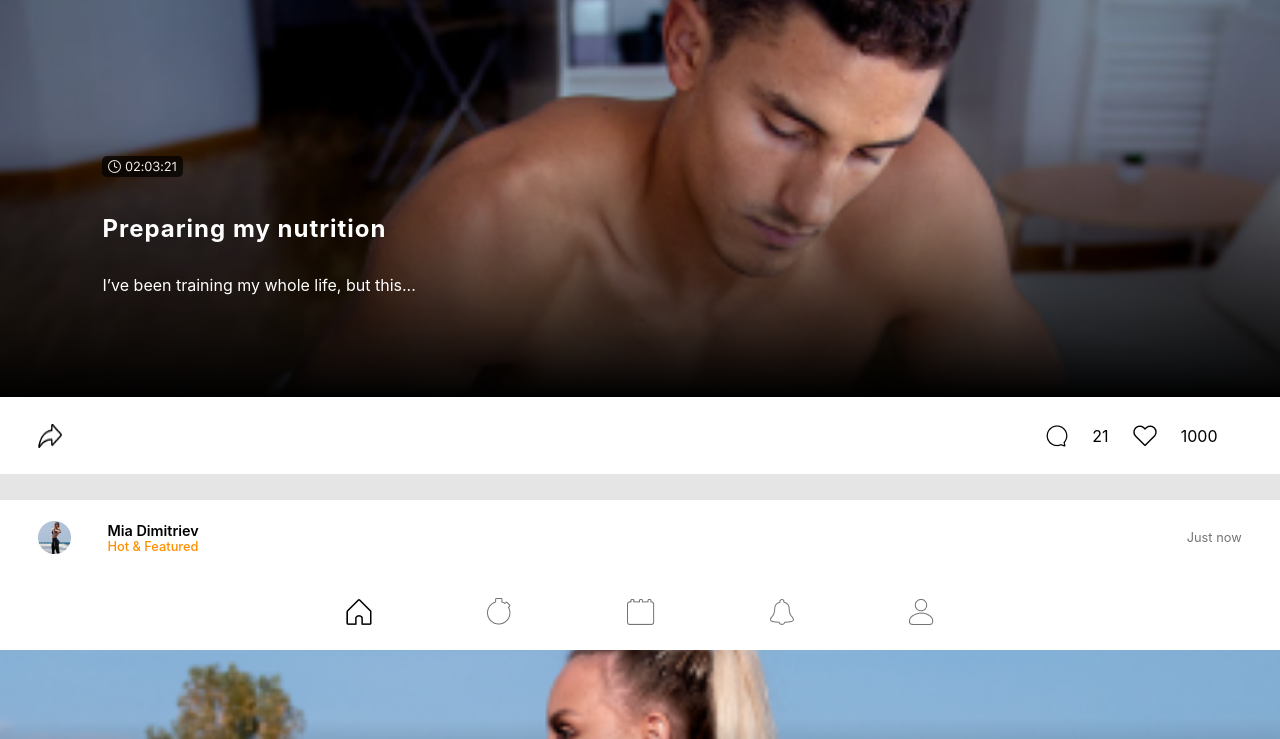
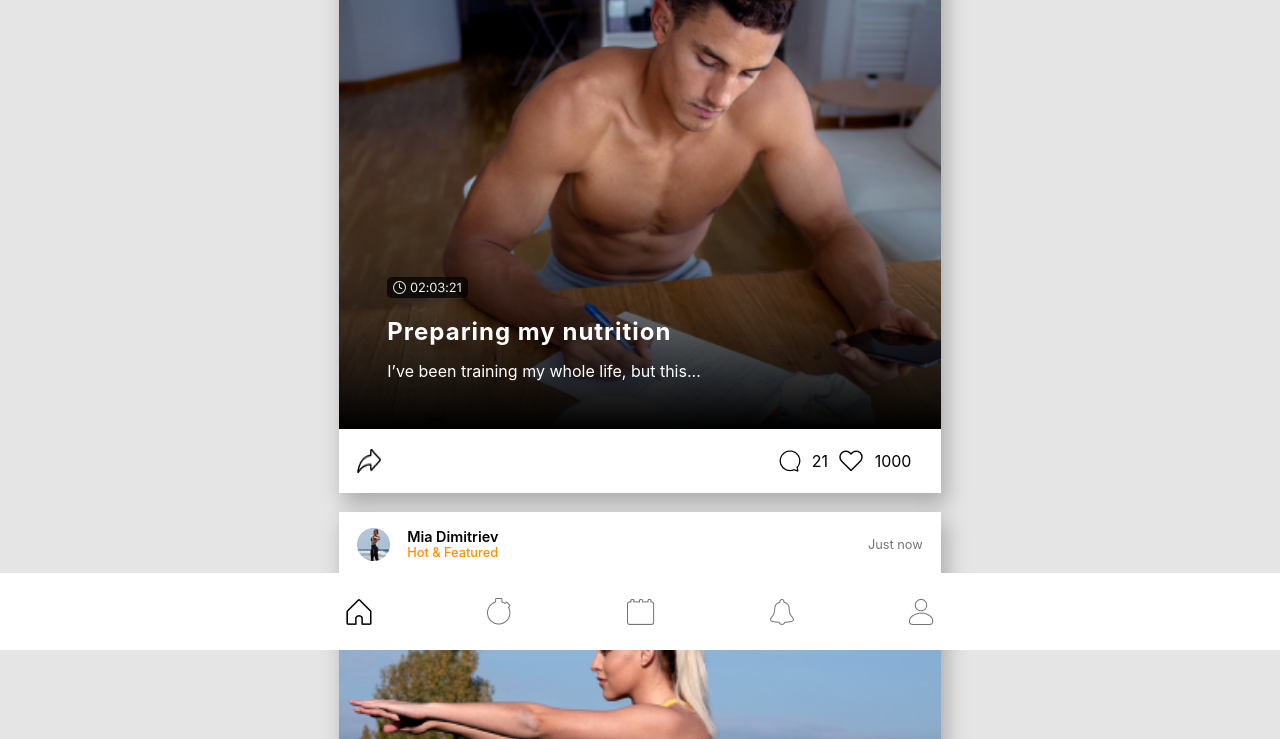
Before and after one commit to TetaTeuta/madbarz, a website: page index.html in a window 1280 px wide. Shown: the part 150-889 px from the top of the page. Drawn offline with nearby package versions, Linux system fonts and the light colour scheme; no server answers.

Commit message:
Set up break points
Adjusted breakpoints for desktop screens, added shadow effect on cards and padding on body.

```diff
--- a/scss/_base.scss
+++ b/scss/_base.scss
@@ -26,3 +26,16 @@ body {
   width: 100%;
   height: 90%;
 }
+
+@media only screen and (min-width: 1000px) {
+  .feed__container {
+    padding: 5%;
+    max-width: 60vw;
+    margin: auto;
+  }
+
+  .card__container {
+    margin: 3%;
+    box-shadow: 5px 10px 20px 1px rgba(0, 0, 0, 0.253);
+  }
+}
```
Also changed, not shown: css/index.css, 1 other file.
